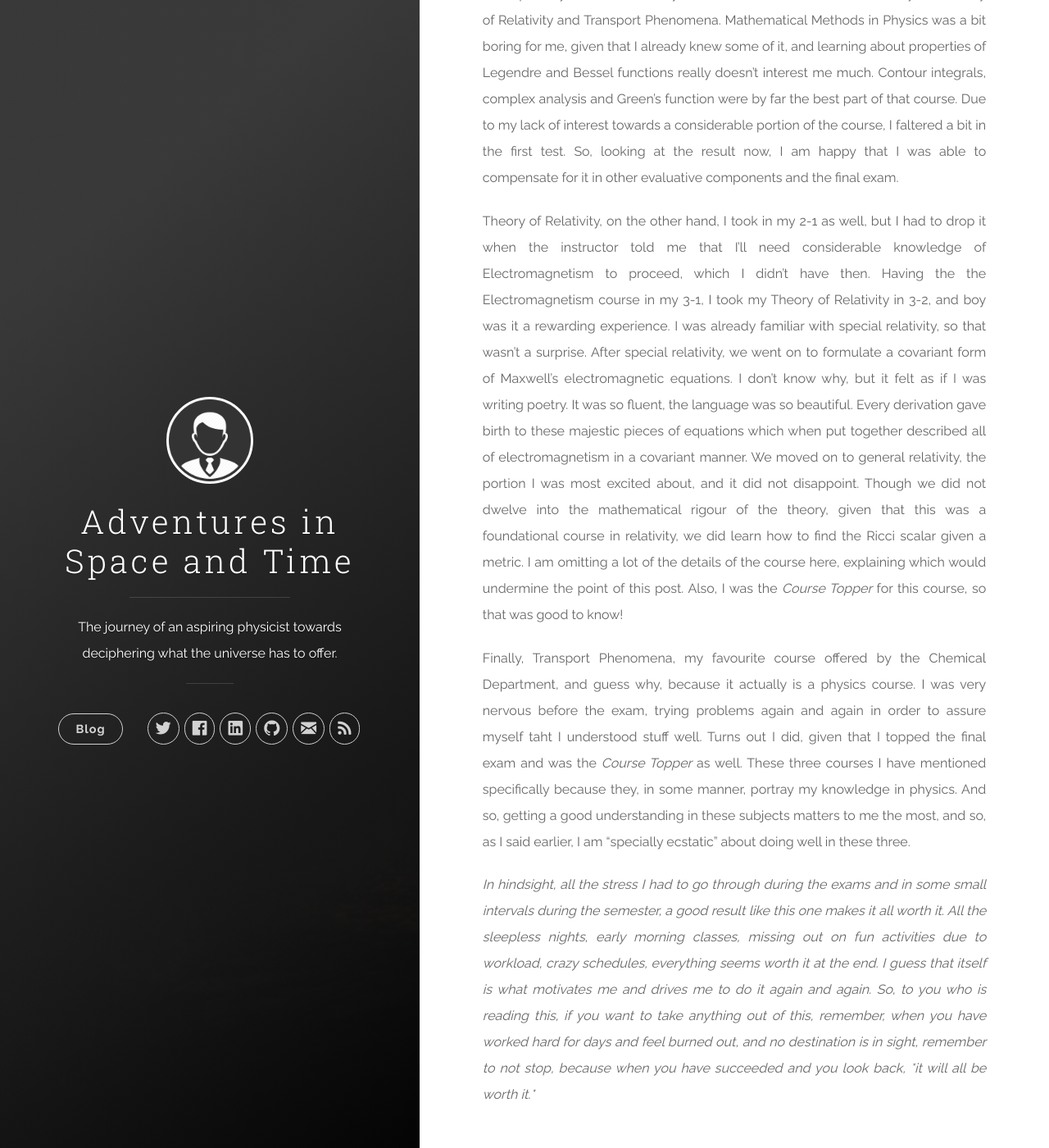
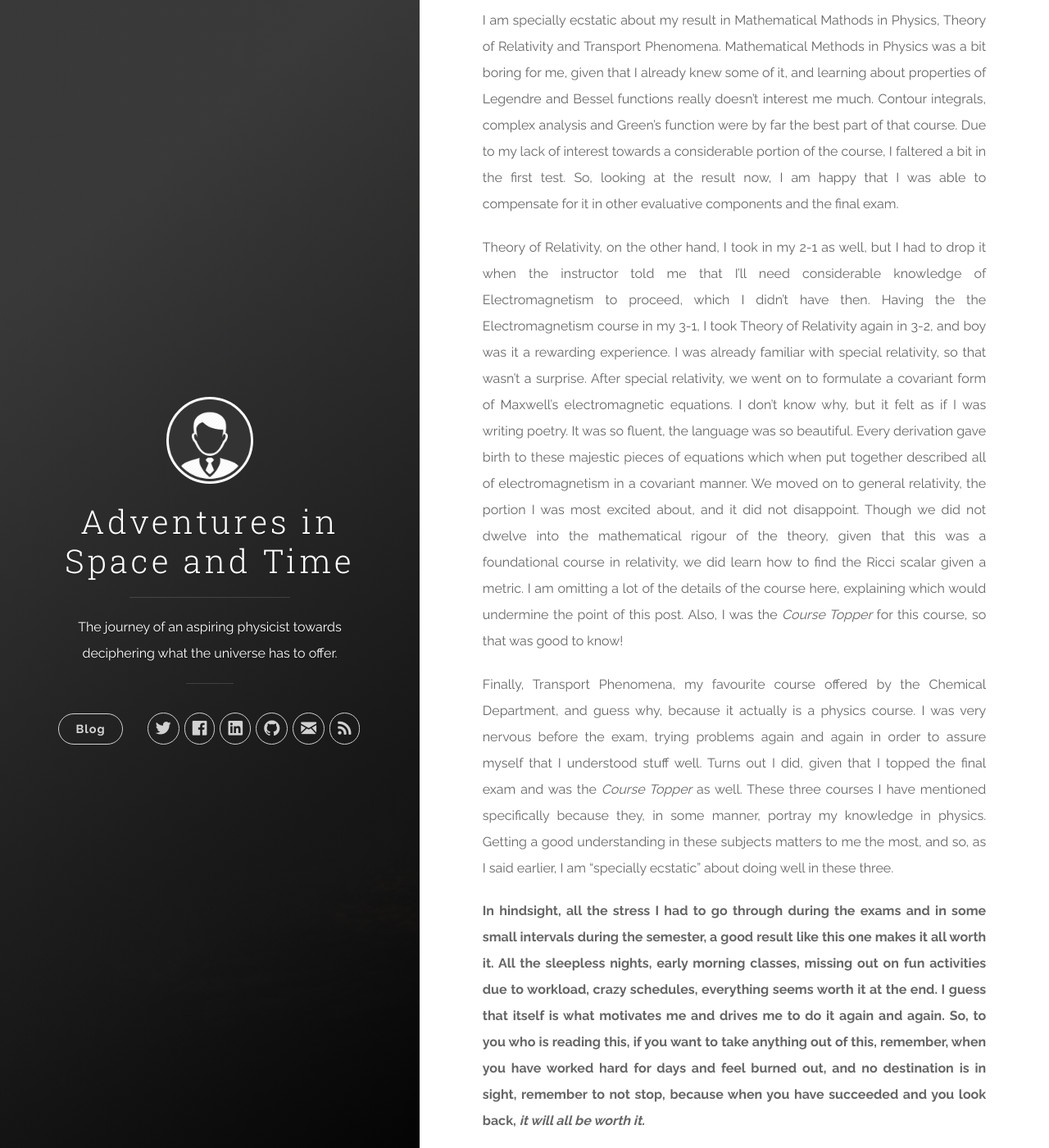
Before and after one commit to theStarlord/mne.github.io, a Jekyll site: the page built from _posts/2018-06-04-grades-3-2.markdown, in a window 1280 px wide and 1400 px high, scrolled down 930 px. Shown: the whole window at 82% size. Built offline with Jekyll 4.4.1, drawn with Linux system fonts in a browser that asks for light colours; part of the change alters nothing that is shown; some of the changed text lies outside the part shown.

Commit message:
Typo corrections

```diff
--- a/_posts/2018-06-04-grades-3-2.markdown
+++ b/_posts/2018-06-04-grades-3-2.markdown
@@ -6,16 +6,16 @@ tags: [Life]
 ---
 Finally got my grades for the semester that just ended, i.e. year 3 semester 2, or 3-2. And I NAILED IT! Yeah, I'll brag a bit. I guess I deserve that much given the amount of work that went into this!
 
-![alt text](theStarlord.github.io/images/3-2.png "Grades 3-2")
+![Grades 3-2](thestarlord.github.io/images/3-2.png "Grades 3-2")
 
-So, as you see, **A**s in all except Process Dynamics and Control in which I got an **A-**. A short description of our grading system. We have a scale of 2 to 10. !0 = A, 9 = A-, 8 = B, and so on. The grading is relative, meaning that the top 5% in the class get an **A** (in general) and so on. Such a grading system in also called *grading on a curve*. The picture also shows two cumulative grades, my semester GPA (grade point average) which is **9.875** and my total GPS, also called the **CGPA** which is **9.29**. Though it is a decrease comparing to my last semester when I got a semester GPA of **10**, but still, one can't complain, and so wouldn't I.
+So, as you see, **A**s in all except Process Dynamics and Control in which I got an **A-**. A short description of our grading system. We have a scale of 2 to 10. 10 = A, 9 = A-, 8 = B, and so on. The grading is relative, meaning that the top 5% in the class get an **A** (in general) and so on. Such a grading system in also called *grading on a curve*. The picture also shows two cumulative grades, my semester GPA (grade point average) which is **9.875** and my total GPA, also called the **CGPA**, an average of all my semester GPAs, which is **9.29**. Though it is a decrease comparing to my last semester when I got a semester GPA of **10**, but still, I am too happy to complain. So I won't.
 
 Chemical Engineering Lab II was by far the most taxing. 2 lab sessions of 3 hours each every week, 2 viva and 1 hand-written report per lab session, for the entire semester. To conclude the course, we needed to give a final exam and a viva. Continuous evaluation at its cruelest. Even though it was demanding, it was fun, to be honest. To see theory getting realized physically, moving from an ideal system approach to a real system and understanding what problems the real systems need to overcome to come closer to ideality, it is enlightening.
 
 I am specially ecstatic about my result in Mathematical Mathods in Physics, Theory of Relativity and Transport Phenomena. Mathematical Methods in Physics was a bit boring for me, given that I already knew some of it, and learning about properties of Legendre and Bessel functions really doesn't interest me much. Contour integrals, complex analysis and Green's function were by far the best part of that course. Due to my lack of interest towards a considerable portion of the course, I faltered a bit in the first test. So, looking at the result now, I am happy that I was able to compensate for it in other evaluative components and the final exam.
 
-Theory of Relativity, on the other hand, I took in my 2-1 as well, but I had to drop it when the instructor told me that I'll need considerable knowledge of Electromagnetism to proceed, which I didn't have then. Having the the Electromagnetism course in my 3-1, I took my Theory of Relativity in 3-2, and boy was it a rewarding experience. I was already familiar with special relativity, so that wasn't a surprise. After special relativity, we went on to formulate a covariant form of Maxwell's electromagnetic equations. I don't know why, but it felt as if I was writing poetry. It was so fluent, the language was so beautiful. Every derivation gave birth to these majestic pieces of equations which when put together described all of electromagnetism in a covariant manner. We moved on to general relativity, the portion I was most excited about, and it did not disappoint. Though we did not dwelve into the mathematical rigour of the theory, given that this was a foundational course in relativity, we did learn how to find the Ricci scalar given a metric. I am omitting a lot of the details of the course here, explaining which would undermine the point of this post. Also, I was the *Course Topper* for this course, so that was good to know!
+Theory of Relativity, on the other hand, I took in my 2-1 as well, but I had to drop it when the instructor told me that I'll need considerable knowledge of Electromagnetism to proceed, which I didn't have then. Having the the Electromagnetism course in my 3-1, I took Theory of Relativity again in 3-2, and boy was it a rewarding experience. I was already familiar with special relativity, so that wasn't a surprise. After special relativity, we went on to formulate a covariant form of Maxwell's electromagnetic equations. I don't know why, but it felt as if I was writing poetry. It was so fluent, the language was so beautiful. Every derivation gave birth to these majestic pieces of equations which when put together described all of electromagnetism in a covariant manner. We moved on to general relativity, the portion I was most excited about, and it did not disappoint. Though we did not dwelve into the mathematical rigour of the theory, given that this was a foundational course in relativity, we did learn how to find the Ricci scalar given a metric. I am omitting a lot of the details of the course here, explaining which would undermine the point of this post. Also, I was the *Course Topper* for this course, so that was good to know!
 
-Finally, Transport Phenomena, my favourite course offered by the Chemical Department, and guess why, because it actually is a physics course. I was very nervous before the exam, trying problems again and again in order to assure myself taht I understood stuff well. Turns out I did, given that I topped the final exam and was the *Course Topper* as well. These three courses I have mentioned specifically because they, in some manner, portray my knowledge in physics. And so, getting a good understanding in these subjects matters to me the most, and so, as I said earlier, I am "specially ecstatic" about doing well in these three.
+Finally, Transport Phenomena, my favourite course offered by the Chemical Department, and guess why, because it actually is a physics course. I was very nervous before the exam, trying problems again and again in order to assure myself that I understood stuff well. Turns out I did, given that I topped the final exam and was the *Course Topper* as well. These three courses I have mentioned specifically because they, in some manner, portray my knowledge in physics. Getting a good understanding in these subjects matters to me the most, and so, as I said earlier, I am "specially ecstatic" about doing well in these three.
 
-_In hindsight, all the stress I had to go through during the exams and in some small intervals during the semester, a good result like this one makes it all worth it. All the sleepless nights, early morning classes, missing out on fun activities due to workload, crazy schedules, everything seems worth it at the end. I guess that itself is what motivates me and drives me to do it again and again. So, to you who is reading this, if you want to take anything out of this, remember, when you have worked hard for days and feel burned out, and no destination is in sight, remember to not stop, because when you have succeeded and you look back, *it will all be worth it.*_
+**In hindsight, all the stress I had to go through during the exams and in some small intervals during the semester, a good result like this one makes it all worth it. All the sleepless nights, early morning classes, missing out on fun activities due to workload, crazy schedules, everything seems worth it at the end. I guess that itself is what motivates me and drives me to do it again and again. So, to you who is reading this, if you want to take anything out of this, remember, when you have worked hard for days and feel burned out, and no destination is in sight, remember to not stop, because when you have succeeded and you look back, _it will all be worth it._**
```
